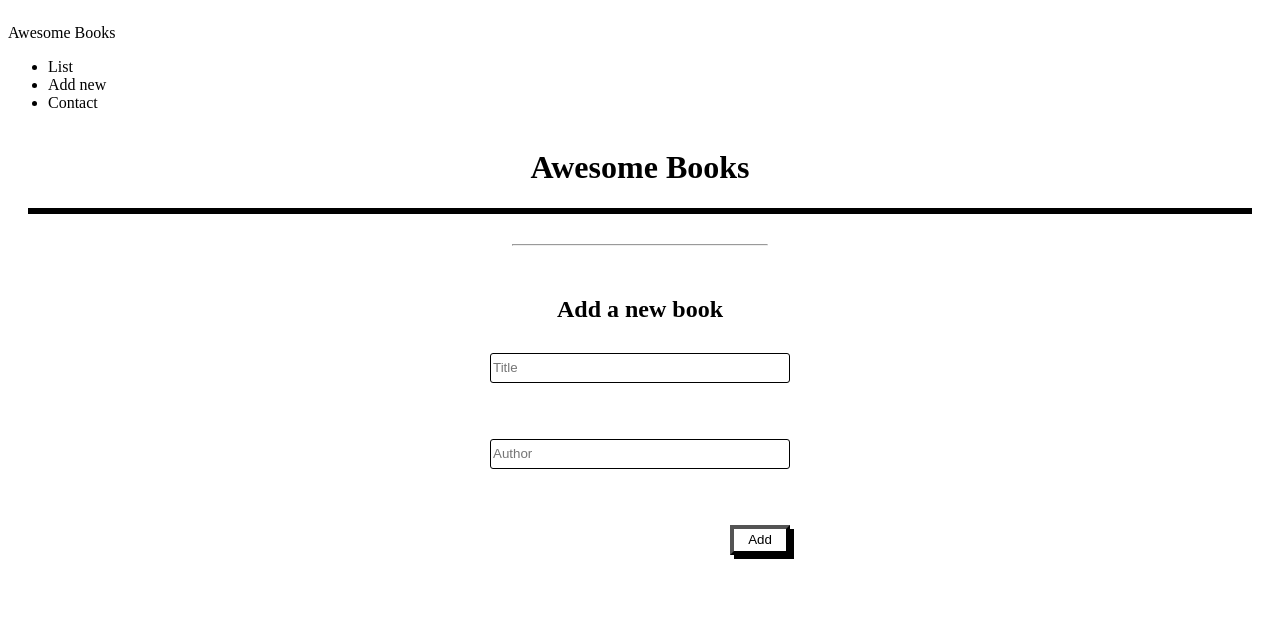
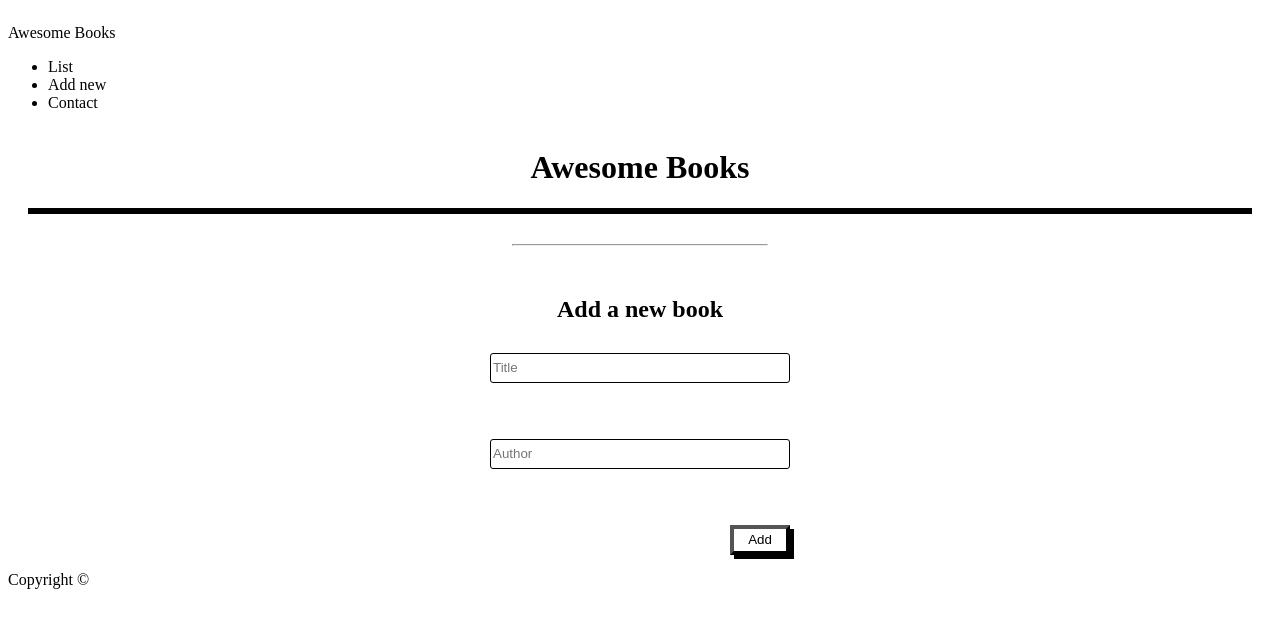
Before and after one commit to OscarFMdev/awesomeBooks, a website: page index.html in a window 1280 px wide. Drawn offline with Linux system fonts and the light colour scheme.

Commit message:
Add footer structure

```diff
--- a/index.html
+++ b/index.html
@@ -39,6 +39,10 @@
       <button type="submit" class="add-button">Add</button>
   </main>
 
+  <footer>
+    <p class="footer-text">Copyright &copy;</p>
+  </footer>
+
   <script src="main.js"></script>
 </body>
 </html>
```
